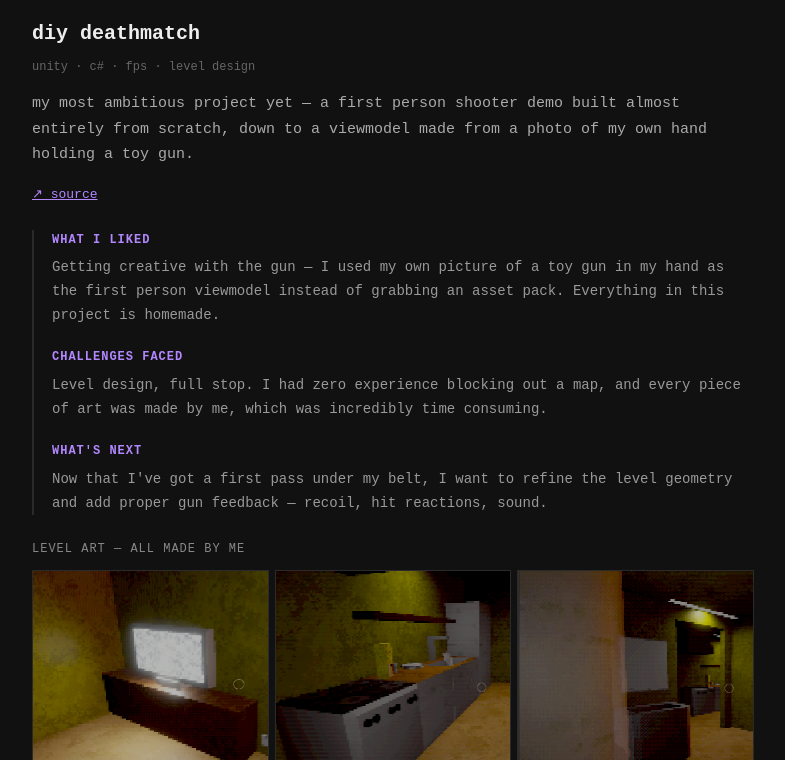
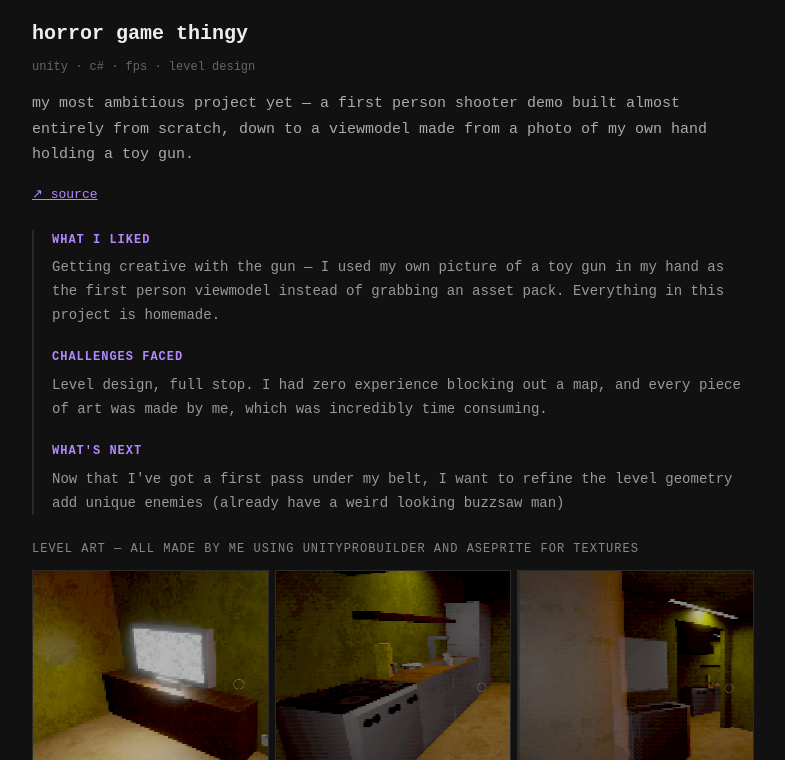
Before and after one commit to Mushroom-Ano/Mushroom-Ano.github.io, a plain HTML site: page index.html in a window 1280 px wide. Shown: the part 822-1582 px from the top of the page, without its empty margins (248-1033 px from the left). Drawn offline with Linux system fonts and the light colour scheme.

Commit message:
Change game title and refine project details
Updated project description and future plans.

```diff
--- a/index.html
+++ b/index.html
@@ -129,7 +129,7 @@
 <!-- 01 DIY DEATHMATCH -->
 <div class="game">
   <img src="images/diy-deathmatch.gif" alt="DIY Deathmatch FPS demo">
-  <h3>diy deathmatch</h3>
+  <h3>horror game thingy</h3>
   <div class="stack">unity · c# · fps · level design</div>
   <p class="pitch">my most ambitious project yet — a first person shooter demo built almost entirely from scratch, down to a viewmodel made from a photo of my own hand holding a toy gun.</p>
   <div class="links">
@@ -141,9 +141,9 @@
     <h4>Challenges Faced</h4>
     <p>Level design, full stop. I had zero experience blocking out a map, and every piece of art was made by me, which was incredibly time consuming.</p>
     <h4>What's Next</h4>
-    <p>Now that I've got a first pass under my belt, I want to refine the level geometry and add proper gun feedback — recoil, hit reactions, sound.</p>
+    <p>Now that I've got a first pass under my belt, I want to refine the level geometry add unique enemies (already have a weird looking buzzsaw man)</p>
   </div>
-  <p class="gallery-label">Level art — all made by me</p>
+  <p class="gallery-label">Level art — all made by me using UnityProBuilder and Aseprite for textures</p>
   <div class="gallery">
     <img src="images/fps-art-1.png" alt="Living room with static TV">
     <img src="images/fps-art-2.png" alt="Kitchen area">
```
